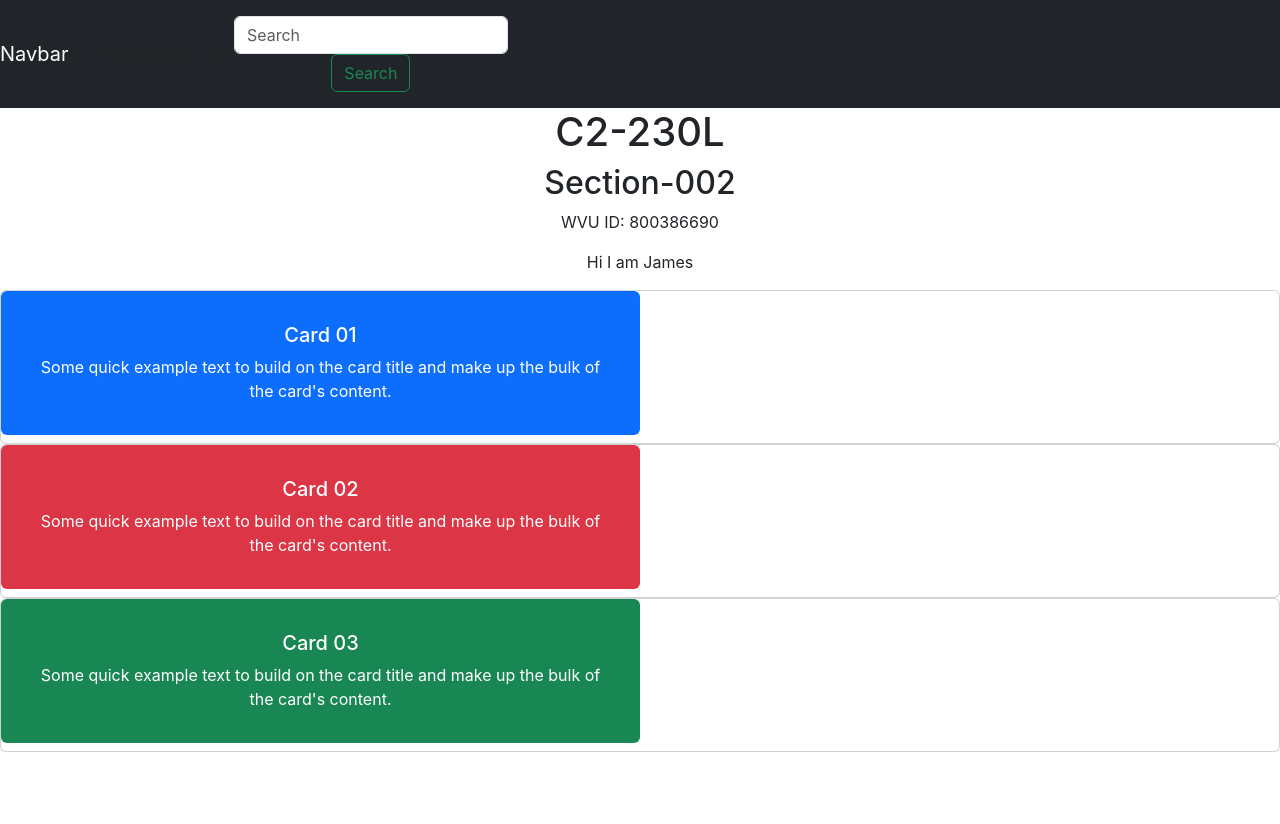
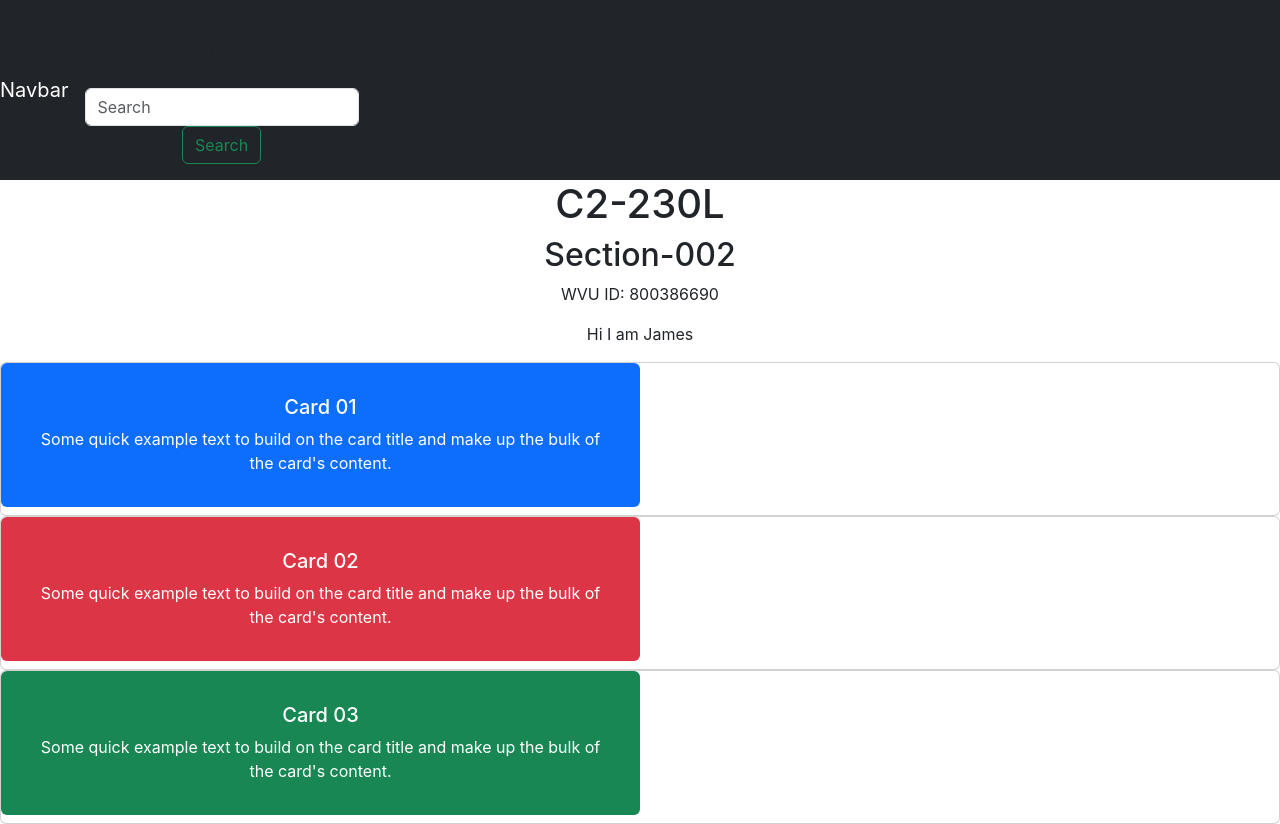
Before and after one commit to Jimbabwe10/Lab, a React (Create React App) app: page / in a window 1280 px wide. Before the commit the page ends 800 px from the top, so only its background shows below. Built offline with nearby package versions, Linux system fonts and the light colour scheme; the HTML template or start-up script is replaced by a standard one.

Commit message:
Update Navbar.js

```diff
--- a/src/Navbar.js
+++ b/src/Navbar.js
@@ -6,10 +6,10 @@ const CustomNavbar = () => {
         <Navbar bg="dark" variant="dark">
             <Navbar.Brand href="#home">Navbar</Navbar.Brand>
             <Nav class="navbar navbar-dark bg-dark">
+                <form class="form-inline">
                 <Nav.Link href="#home">Home</Nav.Link>
                 <Nav.Link href="#About">About</Nav.Link>
                 <Nav.Link href="#Contact">Contact</Nav.Link>
-                <form class="form-inline">
                     <input class="form-control mr-sm-2" type="search" placeholder="Search" aria-label="Search"></input>
                     <button class="btn btn-outline-success my-2 my-sm-0" type="submit">Search</button>
                 </form>
```
